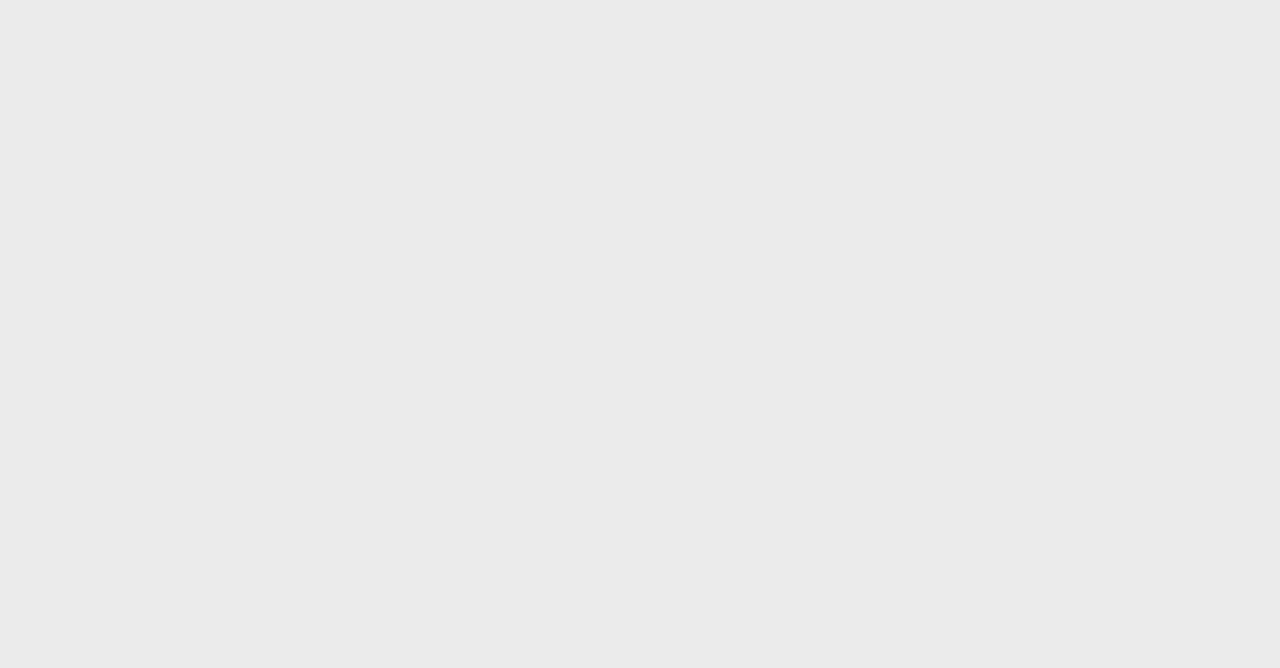
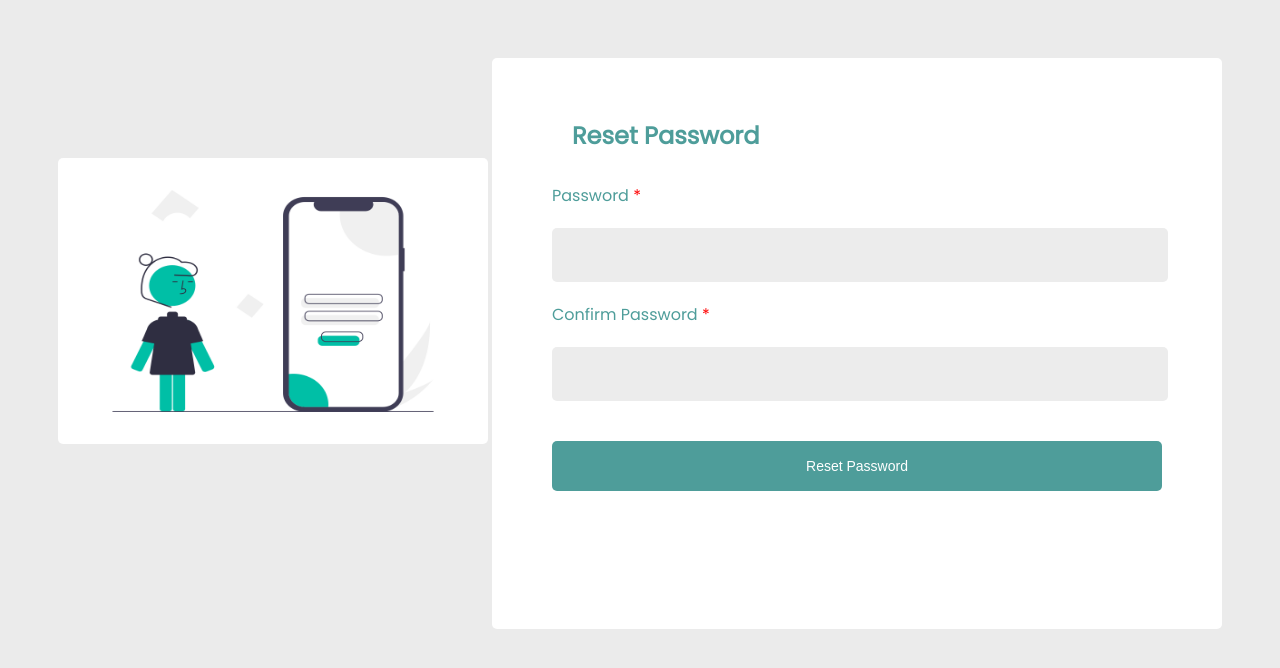
Before and after one commit to Nwakaego-Ego/Note-Application, a React (Vite) app: page /reset in a window 1280 px wide. Before the commit this address had no page. Shown: the top 668 px of the page. Built offline with nearby package versions, Linux system fonts and the light colour scheme.

Commit message:
reset password

```diff
--- a/src/App.jsx
+++ b/src/App.jsx
@@ -7,6 +7,8 @@ import Login from "./Pages/Login/Login";
 import Signup from "./Pages/Signup/Signup";
 import ForgetPassword from "./Pages/ForgetPassword/ForgetPassword";
 import Test from "./Pages/Test";
+import Reset from "./Pages/Reset/Reset";
+import User from "./User/User";
 
 function App() {
   return (
@@ -17,6 +19,8 @@ function App() {
         <Route path="/signup" element={<Signup />} />
         <Route path="/forgetpassword" element={<ForgetPassword />} />
         <Route path="/test" element={<Test />} />
+        <Route path="/reset" element={<Reset />} />
+        <Route path="/user" element={<User />} />
       </Routes>
     </BrowserRouter>
   );
--- a/src/Pages/ForgetPassword/ForgetPassword.css
+++ b/src/Pages/ForgetPassword/ForgetPassword.css
@@ -18,3 +18,12 @@
 .forgetpw-img {
   margin-top: 90px;
 }
+
+.login-button {
+  color: white !important;
+}
+
+.reset {
+  color: white;
+  text-decoration: none;
+}
--- a/src/Pages/ForgetPassword/ForgetPassword.jsx
+++ b/src/Pages/ForgetPassword/ForgetPassword.jsx
@@ -45,7 +45,11 @@ const ForgetPassword = () => {
                 ></input>
               </div>
             </form>
-            <button className="login-button">Submit</button>
+            <button className="login-button">
+              <Link to={"/reset"} className="reset">
+                Submit
+              </Link>
+            </button>
             <p className="login-account">
               Go back to sign up{" "}
               <span className="login-sign-up">
--- /dev/null
+++ b/src/Pages/Reset/Reset.css
@@ -0,0 +1,69 @@
+body {
+  padding: 50px;
+}
+
+.reset {
+  display: flex;
+  justify-content: space-between;
+}
+
+img {
+  width: 430px;
+  height: 286px;
+  margin-top: 100px;
+  border-radius: 5px;
+}
+
+.reset-main {
+  font-family: "Poppins";
+  color: #4e9d9a;
+  width: 610px;
+  height: 451px;
+  background: #ffffff;
+  border-radius: 5px;
+  padding: 60px;
+}
+
+.reset-password-title {
+  margin-bottom: 30px;
+  margin-left: 20px;
+
+  font-family: "Poppins";
+  font-weight: 600;
+  font-size: 24px;
+  color: #4e9d9a;
+}
+
+.required:after {
+  content: " *";
+  color: red;
+}
+
+input {
+  width: 100%;
+  height: 50px;
+  background: #ececec;
+  border-radius: 5px;
+  text-indent: 15px;
+  border: 1px solid transparent;
+  margin-top: 20px;
+  margin-bottom: 20px;
+}
+
+button {
+  width: 100%;
+  height: 50px;
+  background: #4e9d9a;
+  border-radius: 5px;
+  font-weight: 400;
+  font-size: 14px;
+  line-height: 21px;
+  color: #ffffff;
+  border: 1px solid transparent;
+  margin-top: 20px;
+}
+
+.reset-link {
+  color: white;
+  text-decoration: none;
+}
--- /dev/null
+++ b/src/Pages/Reset/Reset.jsx
@@ -0,0 +1,44 @@
+import React from "react";
+import "./Reset.css";
+import { Link } from "react-router-dom";
+import image from "./image/reset-img.png";
+
+const Reset = () => {
+  return (
+    <div className="reset">
+      <div>
+        <img src={image} alt="reset-img" />
+      </div>
+      <div className="reset-main">
+        <div className="reset-password-title">Reset Password</div>
+        <form>
+          <div>
+            <label for="password" className="required">
+              {" "}
+              Password
+            </label>
+          </div>
+          <div>
+            <input type="text" id="password" name="password" required></input>
+          </div>
+          <div>
+            <label for="password" className="required">
+              {" "}
+              Confirm Password
+            </label>
+          </div>
+          <div>
+            <input type="text" id="password" name="password" required></input>
+          </div>
+          <button>
+            <Link to={"/main"} className="reset-link">
+              Reset Password
+            </Link>
+          </button>
+        </form>
+      </div>
+    </div>
+  );
+};
+
+export default Reset;
--- /dev/null
+++ b/src/User/User.jsx
@@ -0,0 +1,33 @@
+import React, { useEffect, useState } from "react";
+import axios from "axios";
+
+const User = () => {
+  const [users, setUsers] = useState([]);
+
+  useEffect(() => {
+    const fetchData = async () => {
+      try {
+        let response = await axios
+          .get("https://jsonplaceholder.typicode.com/users")
+          .then((response) => {
+            setUsers(response.data);
+            console.log(response);
+          });
+      } catch (error) {
+        console.log(error);
+      }
+    };
+    fetchData();
+  }, []);
+
+  let renderUser = users.map((user) => {
+    return (
+      <div key={user.id}>
+        <p>{user.name}</p>
+      </div>
+    );
+  });
+
+  return <div>{renderUser}</div>;
+};
+export default User;
```
Also changed, not shown: src/Pages/Reset/image/reset-img.png (added), src/User/User.css (added).
